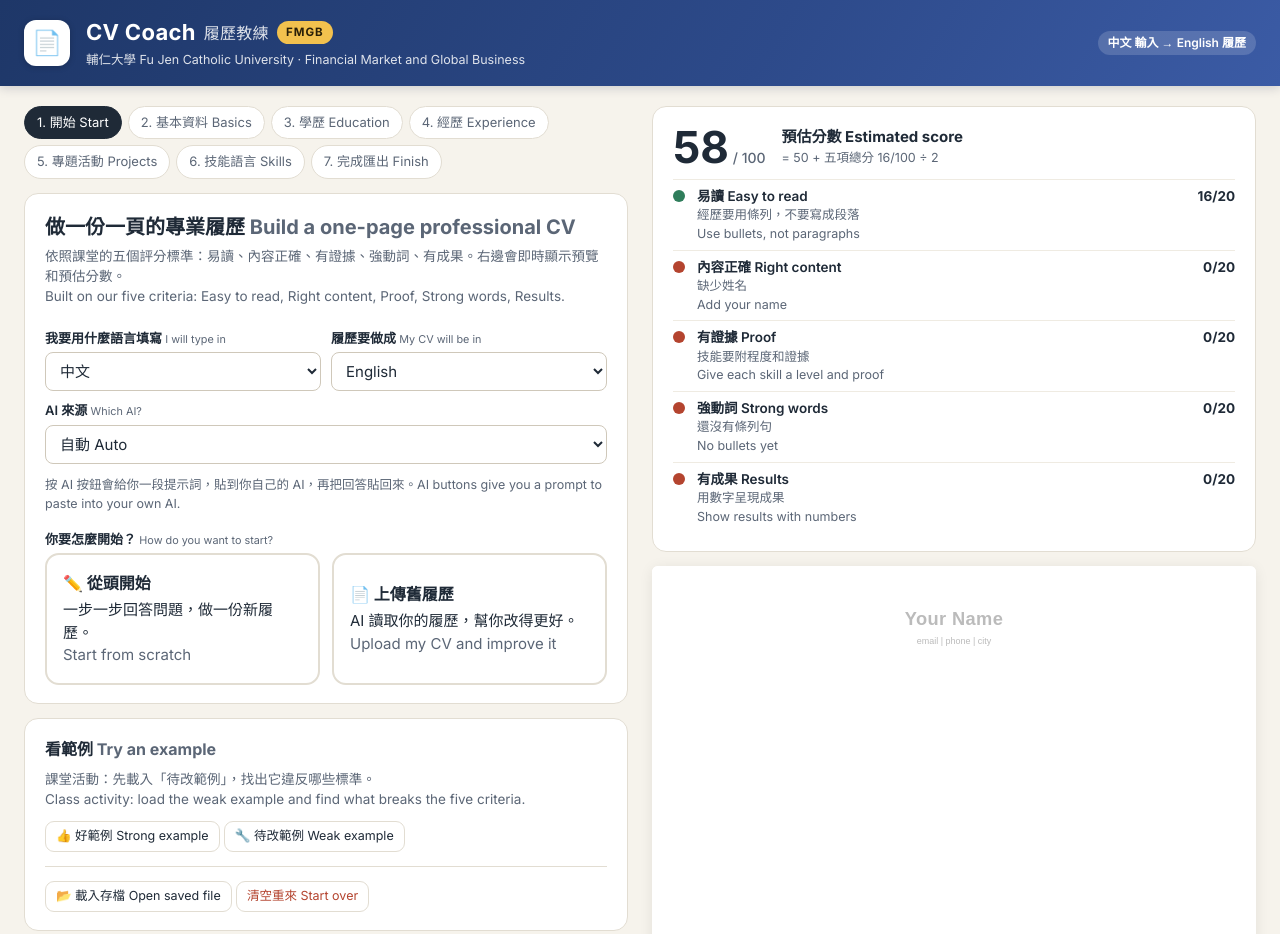
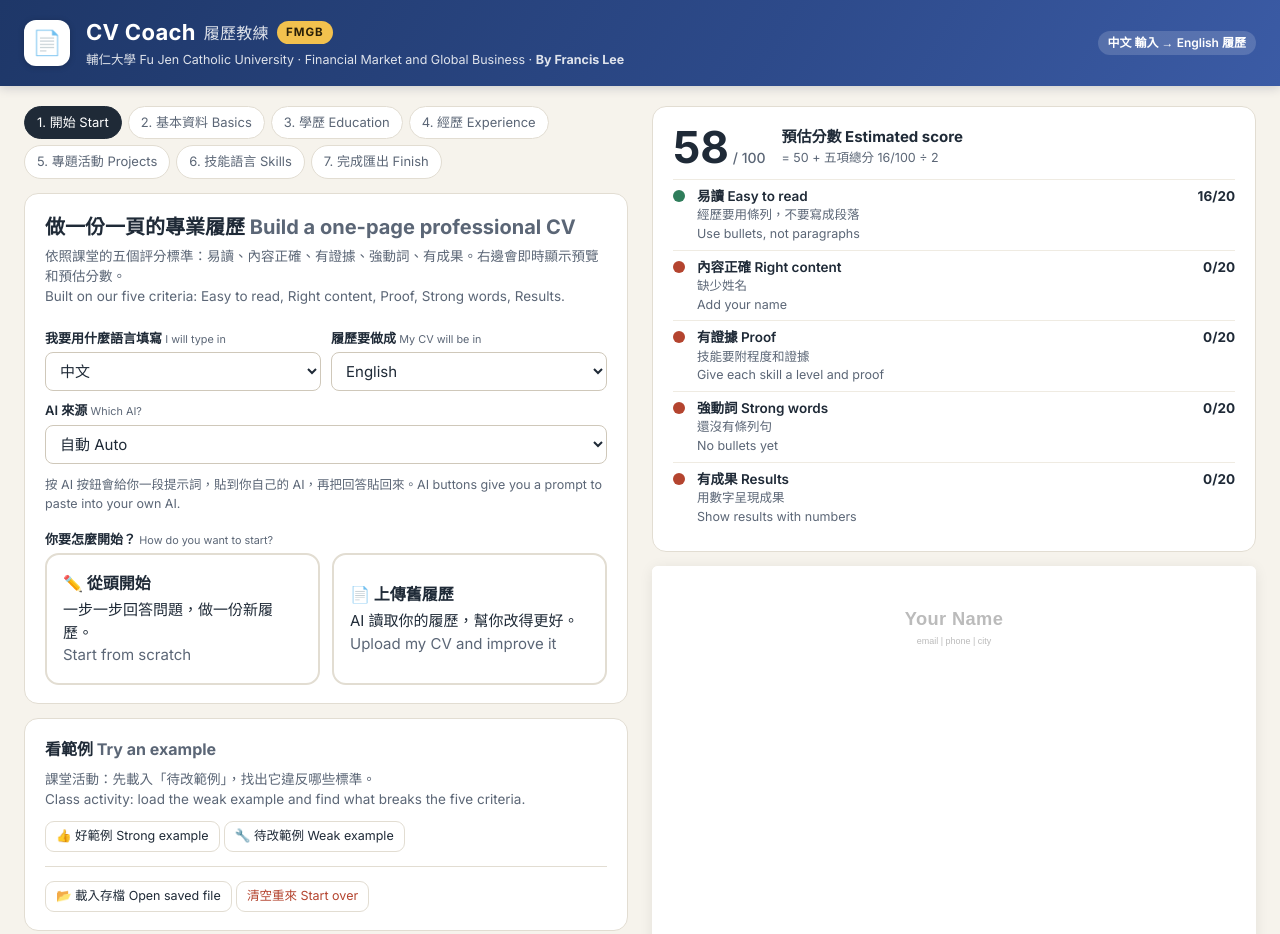
Before and after one commit to chiekang/cv-coach, a plain HTML site: page index.html in a window 1280 px wide. Shown: the top 934 px of the page. Drawn offline with Linux system fonts and the light colour scheme.

Commit message:
Add author credit: By Francis Lee

```diff
--- a/index.html
+++ b/index.html
@@ -110,7 +110,7 @@ hr{border:0;border-top:1px solid var(--line);margin:14px 0}
 <header><div class="hin">
   <div class="logo">📄</div>
   <div class="ht"><h1>CV Coach <span class="zh">履歷教練</span> <span class="badge">FMGB</span></h1>
-  <div class="sub">輔仁大學 Fu Jen Catholic University · Financial Market and Global Business</div></div>
+  <div class="sub">輔仁大學 Fu Jen Catholic University · Financial Market and Global Business · <b>By Francis Lee</b></div></div>
   <div class="sp"></div><span class="pill" id="langPill"></span>
 </div></header>
 <main class="wrap">
```
Also changed, not shown: 1 other file.
